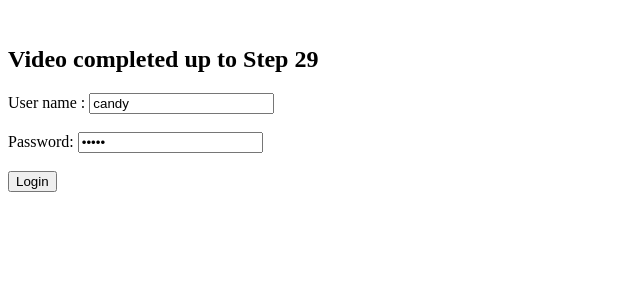
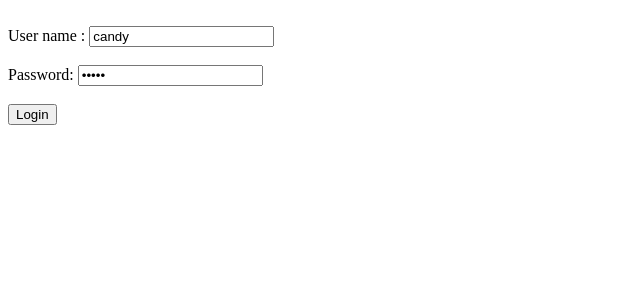
Before and after one commit to ChandanKrv/Learning-Angular-with-SpringBoot, an Angular app in the folder todo/: page / in a window 1280 px wide. Shown: the top 300 px of the page, without its empty margins (0-640 px from the left). Built offline with nearby package versions, Linux system fonts and the light colour scheme.

Commit message:
Link added

```diff
--- a/todo/src/app/list-todos/list-todos.component.html
+++ b/todo/src/app/list-todos/list-todos.component.html
@@ -7,7 +7,7 @@
     </tr>
   </thead>
   <tbody>
-    <tr **ngFor="let todo of todos">
+    <tr *ngFor="let todo of todos">
       <td>
         {{todo.id}}
       </td>
--- a/todo/src/app/login/login.component.html
+++ b/todo/src/app/login/login.component.html
@@ -1,5 +1,5 @@
 <small *ngIf="invalidLogin" >{{errorMessage}}</small> <br>
-<h2>Video completed up to Step 29</h2>
+
 User name :
 <input type="text" name="username" [(ngModel)]="username"/>
 <br><br>
--- a/todo/src/app/welcome/welcome.component.html
+++ b/todo/src/app/welcome/welcome.component.html
@@ -1 +1,4 @@
 <h3>Welcome {{name}}</h3>
+
+
+ <a routerLink="/todos">Go to todos</a>
--- a/todo/src/app/welcome/welcome.component.ts
+++ b/todo/src/app/welcome/welcome.component.ts
@@ -1,10 +1,10 @@
 import { Component, OnInit } from '@angular/core';
-import { ActivatedRoute } from '@angular/router';
+import { ActivatedRoute,RouterModule } from '@angular/router';
 
 @Component({
   selector: 'app-welcome',
   standalone: true,
-  imports: [],
+  imports: [RouterModule],
   templateUrl: './welcome.component.html',
   styleUrl: './welcome.component.css',
 })
```
Also changed, not shown: todo/src/app/app.component.ts (+6 -1 lines).
